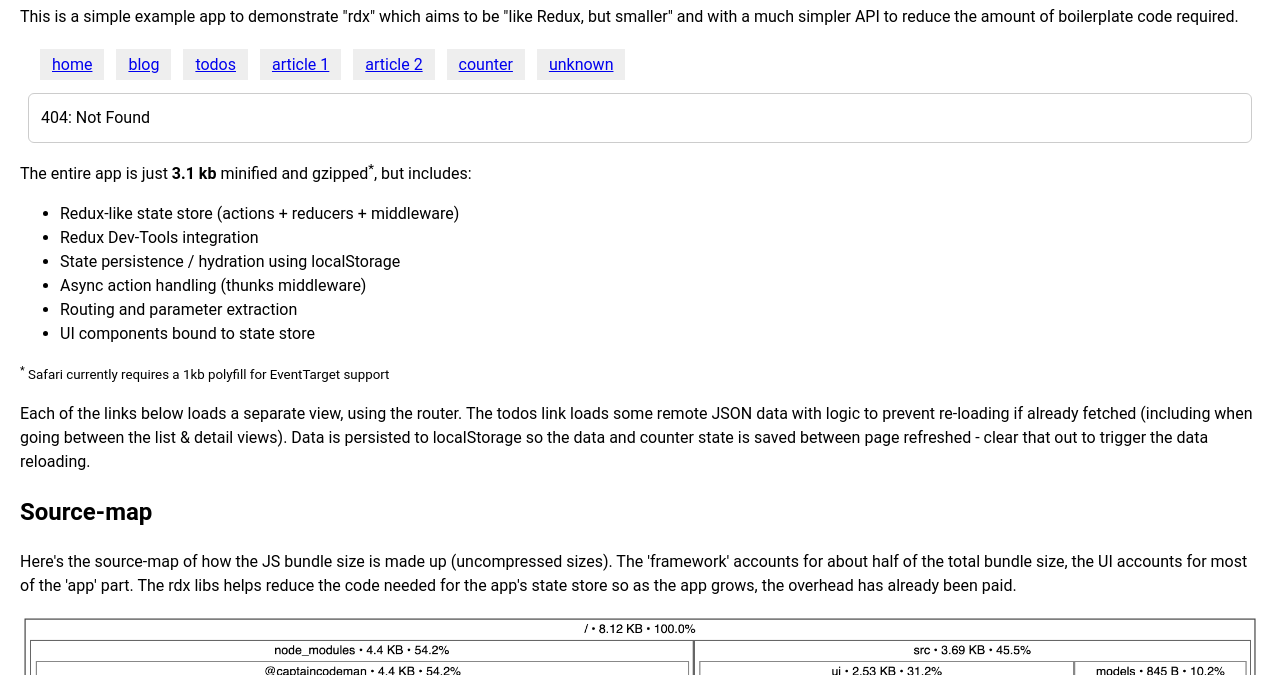
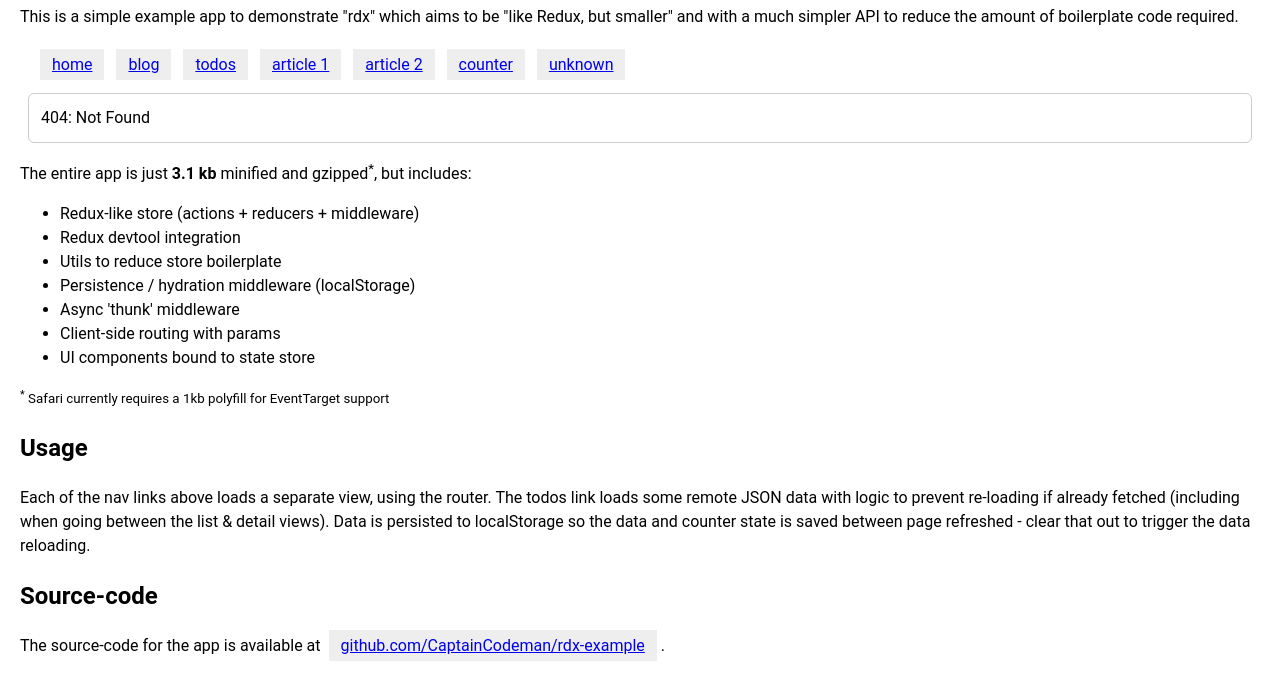
Before and after one commit to CaptainCodeman/rdx-example, a website: page docs/index.html in a window 1280 px wide. Shown: the part 106-781 px from the top of the page. Drawn offline with Linux system fonts and the light colour scheme.

Commit message:
Add readme and cross links to demo / source

```diff
--- a/docs/index.html
+++ b/docs/index.html
@@ -64,15 +64,19 @@
   <app-shell></app-shell>
   <p>The entire app is just <b>3.1 kb</b> minified and gzipped<sup>*</sup>, but includes:</p>
   <ul>
-    <li>Redux-like state store (actions + reducers + middleware)</li>
-    <li>Redux Dev-Tools integration</li>
-    <li>State persistence / hydration using localStorage</li>
-    <li>Async action handling (thunks middleware)</li>
-    <li>Routing and parameter extraction</li>
+    <li>Redux-like store (actions + reducers + middleware)</li>
+    <li>Redux devtool integration</li>
+    <li>Utils to reduce store boilerplate</li>
+    <li>Persistence / hydration middleware (localStorage)</li>
+    <li>Async 'thunk' middleware</li>
+    <li>Client-side routing with params</li>
     <li>UI components bound to state store</li>
   </ul>
   <p><small><sup>*</sup> Safari currently requires a 1kb polyfill for EventTarget support</p></small>
-  <p>Each of the links below loads a separate view, using the router. The todos link loads some remote JSON data with logic to prevent re-loading if already fetched (including when going between the list & detail views). Data is persisted to localStorage so the data and counter state is saved between page refreshed - clear that out to trigger the data reloading.</p>
+  <h2>Usage</h2>
+  <p>Each of the nav links above loads a separate view, using the router. The todos link loads some remote JSON data with logic to prevent re-loading if already fetched (including when going between the list & detail views). Data is persisted to localStorage so the data and counter state is saved between page refreshed - clear that out to trigger the data reloading.</p>
+  <h2>Source-code</h2>
+  <p>The source-code for the app is available at <a href="https://github.com/CaptainCodeman/rdx-example">github.com/CaptainCodeman/rdx-example</a>.</p>
   <h2>Source-map</h2>
   <p>Here's the source-map of how the JS bundle size is made up (uncompressed sizes). The 'framework' accounts for about half of the total bundle size, the UI accounts for most of the 'app' part. The rdx libs helps reduce the code needed for the app's state store so as the app grows, the overhead has already been paid.</p>
   <img src="/rdx-example/sourcemap.png">
```
Also changed, not shown: readme.md (added).
